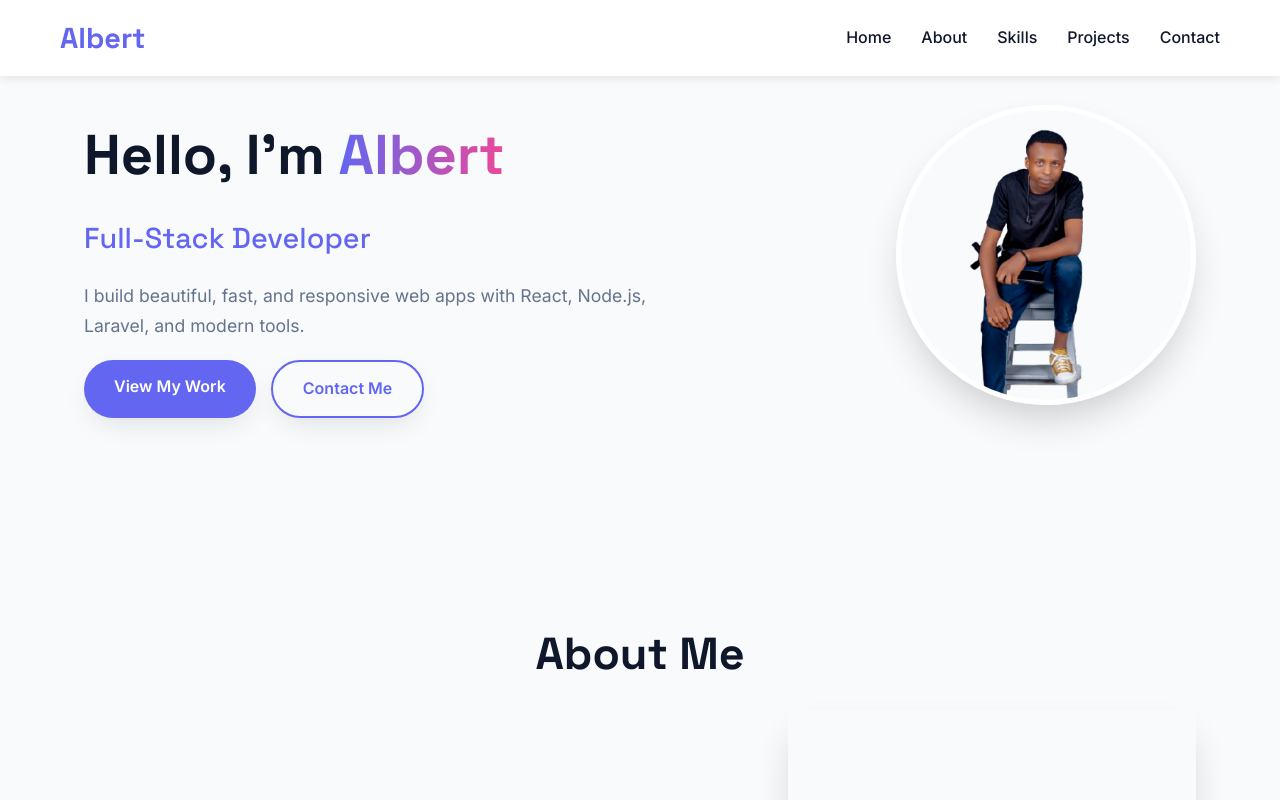
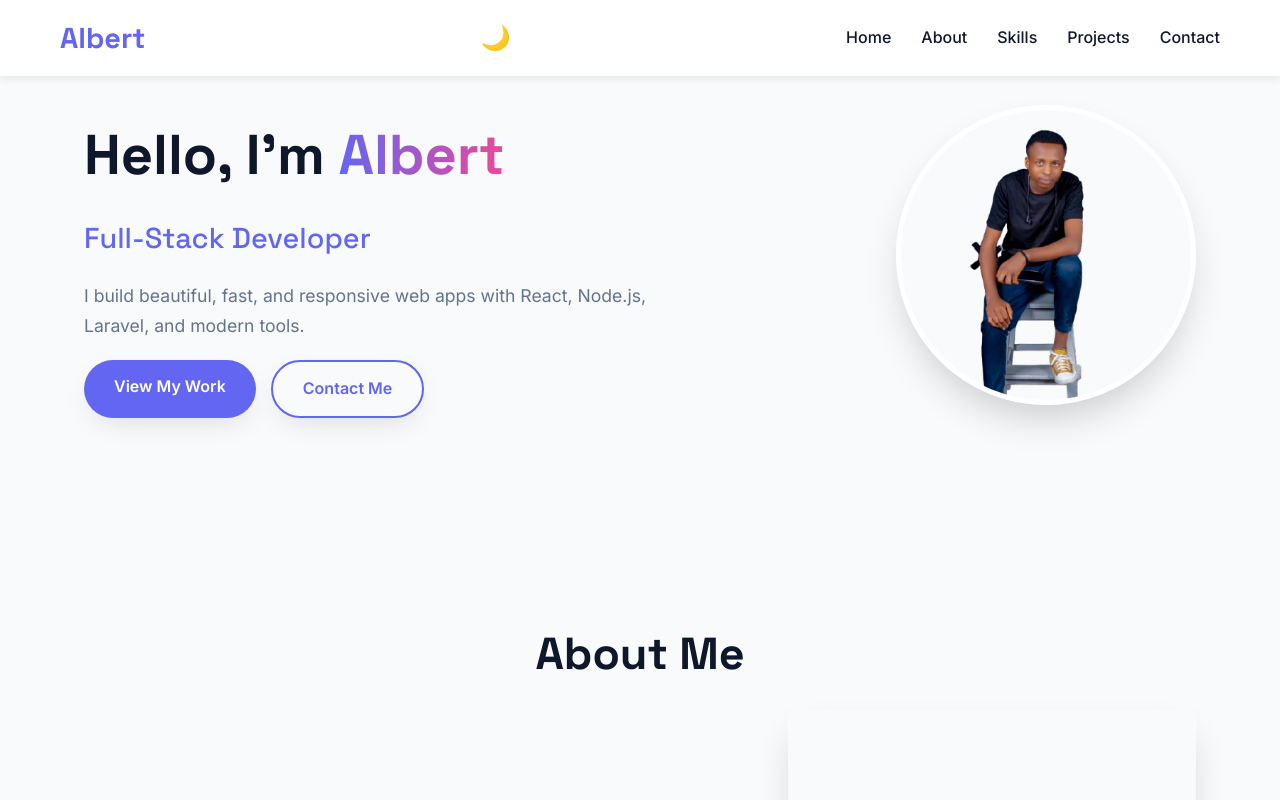
Before and after one commit to AlbertSIlenco/Hirm, a React (Create React App) app: page / in a window 1280 px wide. Shown: the top 800 px of the page. Built offline with nearby package versions, Linux system fonts and the light colour scheme.

Commit message:
Update App.js

```diff
--- a/src/App.js
+++ b/src/App.js
@@ -1,9 +1,32 @@
 // src/App.js
-import React, { useState } from 'react';
+import React, { useState, useEffect } from 'react';
 import './App.css';
 
 function App() {
   const [isMenuOpen, setIsMenuOpen] = useState(false);
+  const [isDarkMode, setIsDarkMode] = useState(false);
+
+  // Check user preference on load
+  useEffect(() => {
+    const savedMode = localStorage.getItem('darkMode') === 'true';
+    setIsDarkMode(savedMode);
+    if (savedMode) {
+      document.body.classList.add('dark-mode');
+    }
+  }, []);
+
+  // Toggle dark mode
+  const toggleDarkMode = () => {
+    const newMode = !isDarkMode;
+    setIsDarkMode(newMode);
+    if (newMode) {
+      document.body.classList.add('dark-mode');
+      localStorage.setItem('darkMode', 'true');
+    } else {
+      document.body.classList.remove('dark-mode');
+      localStorage.setItem('darkMode', 'false');
+    }
+  };
 
   const toggleMenu = () => {
     setIsMenuOpen(!isMenuOpen);
@@ -19,9 +42,27 @@ function App() {
             <h2>Albert</h2>
           </div>
 
-          {/* Hamburger Icon */}
-          <div className="nav-toggle" onClick={toggleMenu}>
-            <i className={`fas ${isMenuOpen ? 'fa-times' : 'fa-bars'}`}></i>
+          {/* Right Side: Dark Mode + Hamburger */}
+          <div style={{ display: 'flex', alignItems: 'center', gap: '20px' }}>
+            {/* Dark Mode Toggle */}
+            <button
+              onClick={toggleDarkMode}
+              style={{
+                background: 'none',
+                border: 'none',
+                fontSize: '1.5rem',
+                color: isDarkMode ? '#6366f1' : '#0f172a',
+                cursor: 'pointer'
+              }}
+              aria-label="Toggle Dark Mode"
+            >
+              {isDarkMode ? '☀️' : '🌙'}
+            </button>
+
+            {/* Hamburger Icon */}
+            <div className="nav-toggle" onClick={toggleMenu}>
+              <i className={`fas ${isMenuOpen ? 'fa-times' : 'fa-bars'}`}></i>
+            </div>
           </div>
 
           {/* Navigation Links */}
@@ -49,7 +90,7 @@ function App() {
   );
 }
 
-// ===== Components =====
+// ===== Components (unchanged) =====
 
 const Hero = () => (
   <section id="home" className="hero">
@@ -222,7 +263,7 @@ const Projects = () => {
 
 const Contact = () => {
   const contactCardStyle = {
-    background: 'white',
+    background: 'var(--card-bg)',
     padding: '25px',
     borderRadius: '12px',
     boxShadow: '0 10px 25px -10px rgba(0,0,0,0.1)',
```
